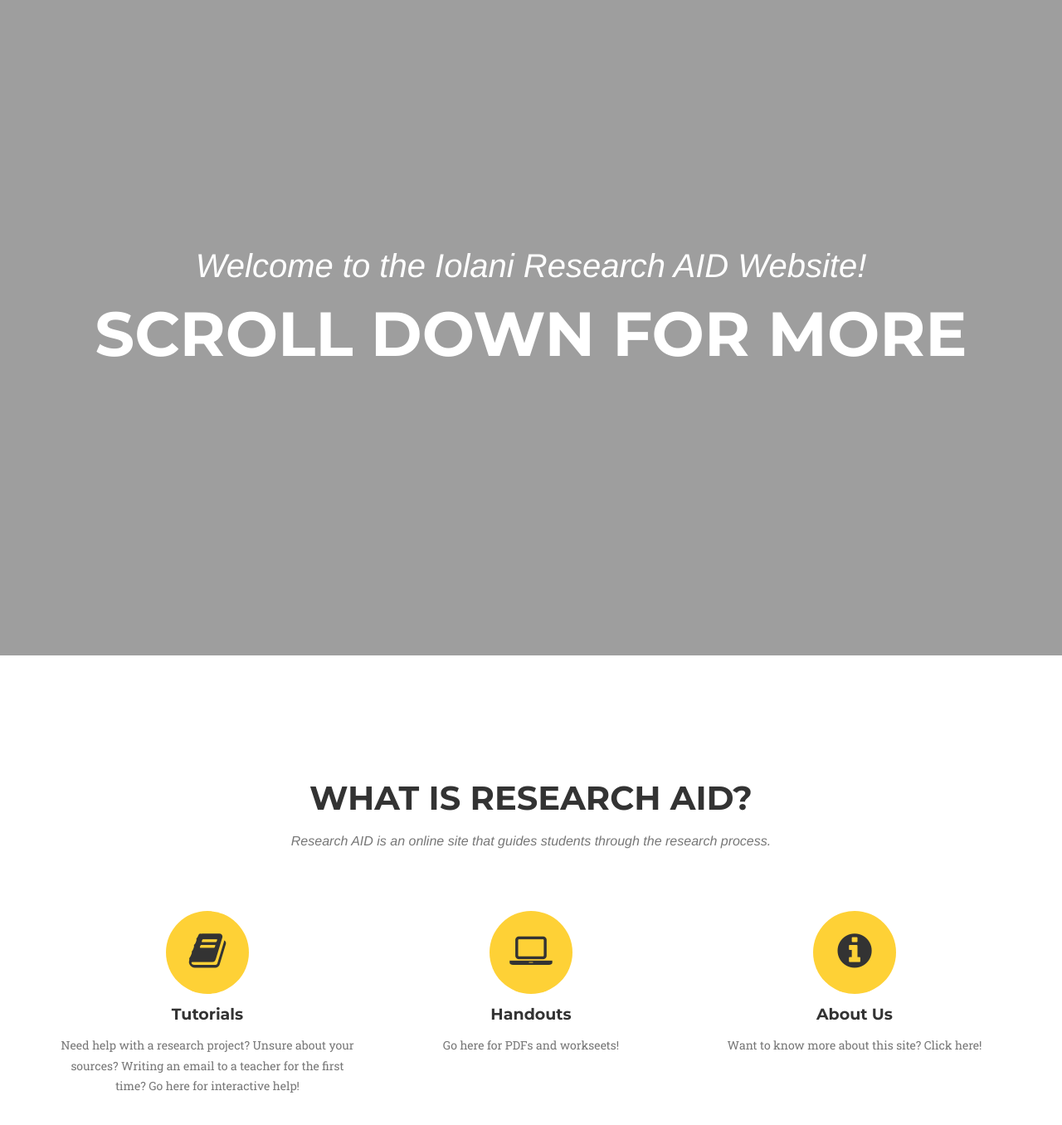
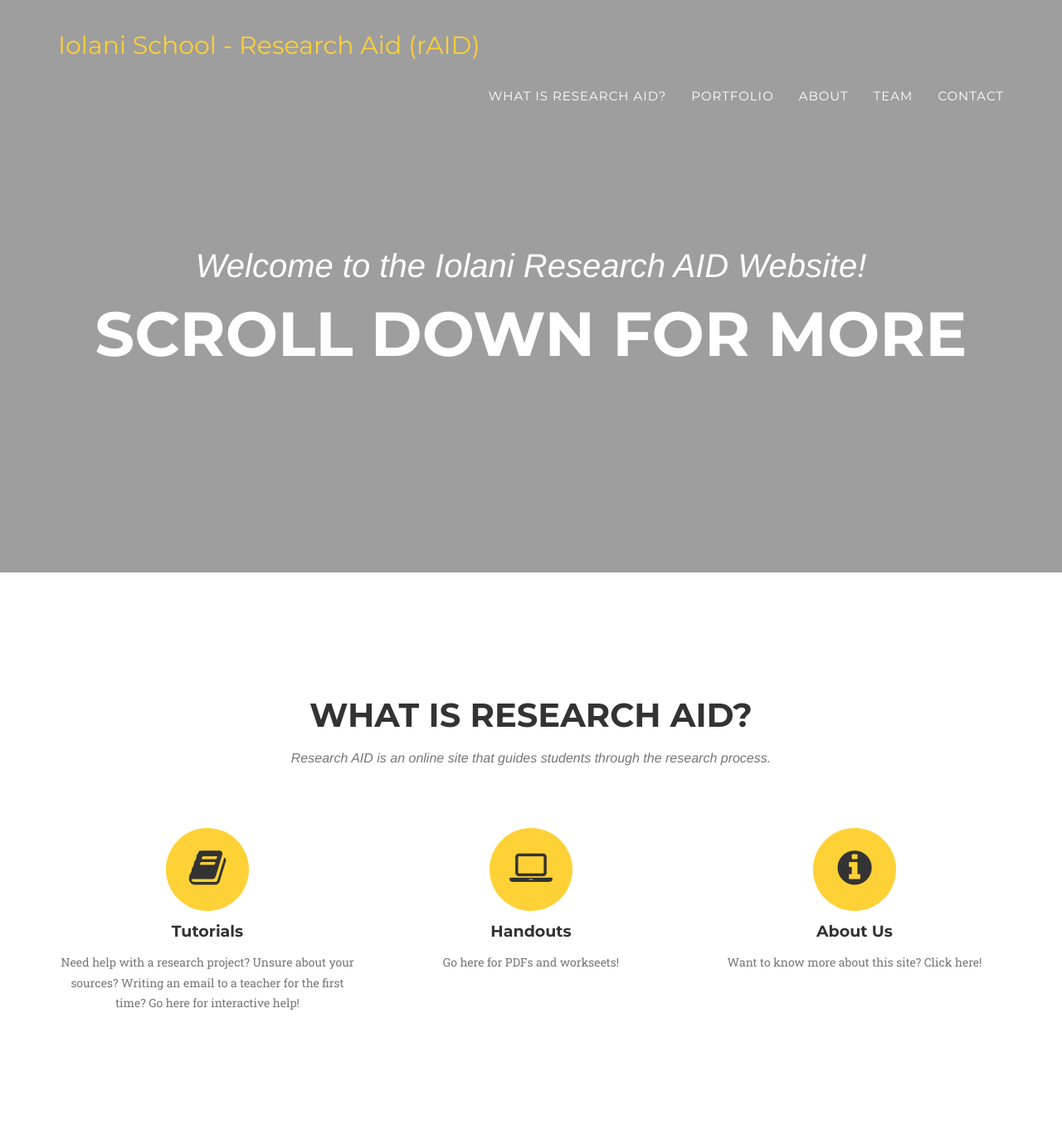
Before and after one commit to phamtom808/Jekyll-Iolani, a Jekyll site: the page built from index.html, in a window 1280 px wide and 1400 px high. Shown: the top 1356 px of the window at 83% size. Built offline with Jekyll 4.4.1, drawn with Linux system fonts in a browser that asks for light colours; some web fonts are replaced; some of the changed text lies outside the part shown.

Commit message:
fixed the header not appearing. deleted the tell me more button

```diff
--- a/_includes/css/agency.css
+++ b/_includes/css/agency.css
@@ -39,7 +39,7 @@
 
 a {
     color: #{{ site.data.template.color.primary }};
-    visibility: hidden;
+
 }
 
 a:hover,
@@ -47,7 +47,7 @@
 a:active,
 a.active {
     color: #{{ site.data.template.color.primary }};
-    visibility: hidden;
+
 }
 
 h1,
--- a/_includes/header.html
+++ b/_includes/header.html
@@ -46,7 +46,7 @@
             <div class="intro-text">
                 <div class="intro-lead-in">Welcome to the Iolani Research AID Website!</div>
                 <div class="intro-heading">Scroll Down for More</div>
-                <a href="#What is Research AID?" class="page-scroll btn btn-xl">Tell Me More</a>
+
             </div>
         </div>
     </header>
```
Also changed, not shown: 4 other files.
